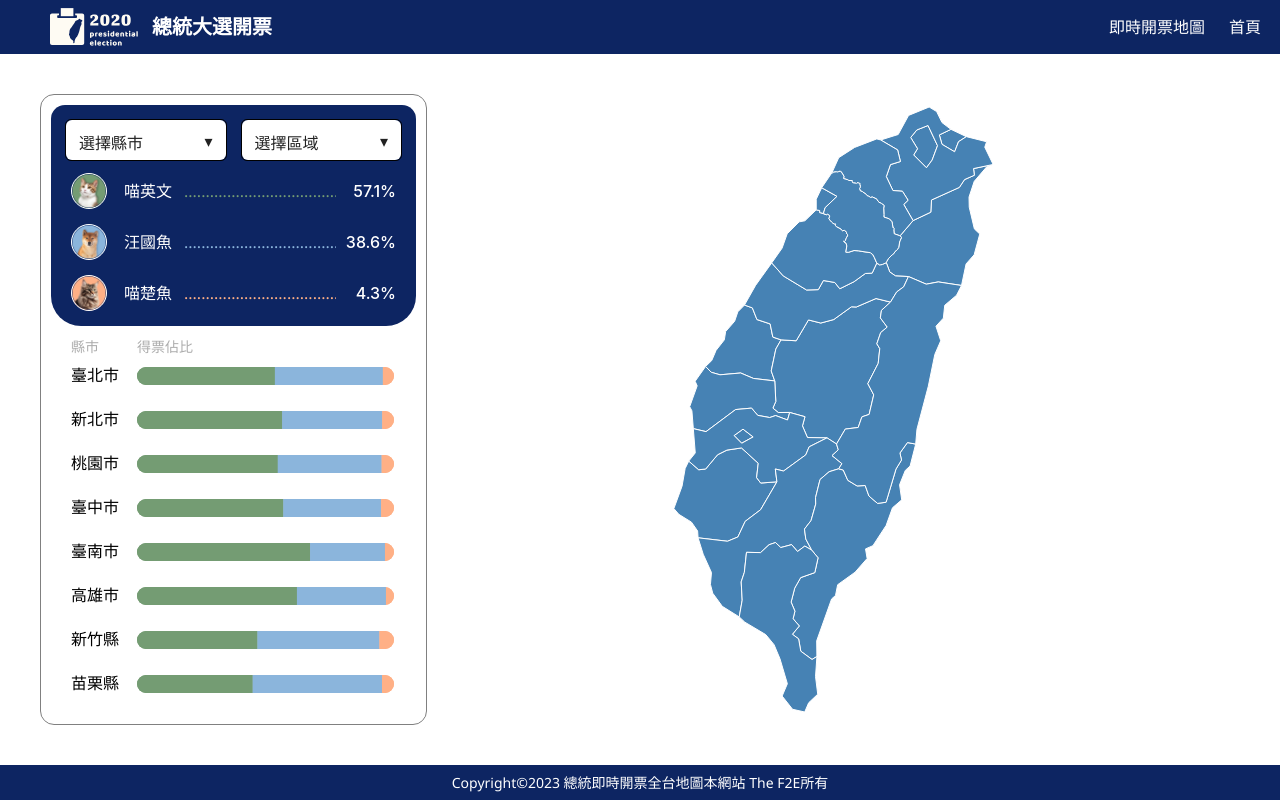
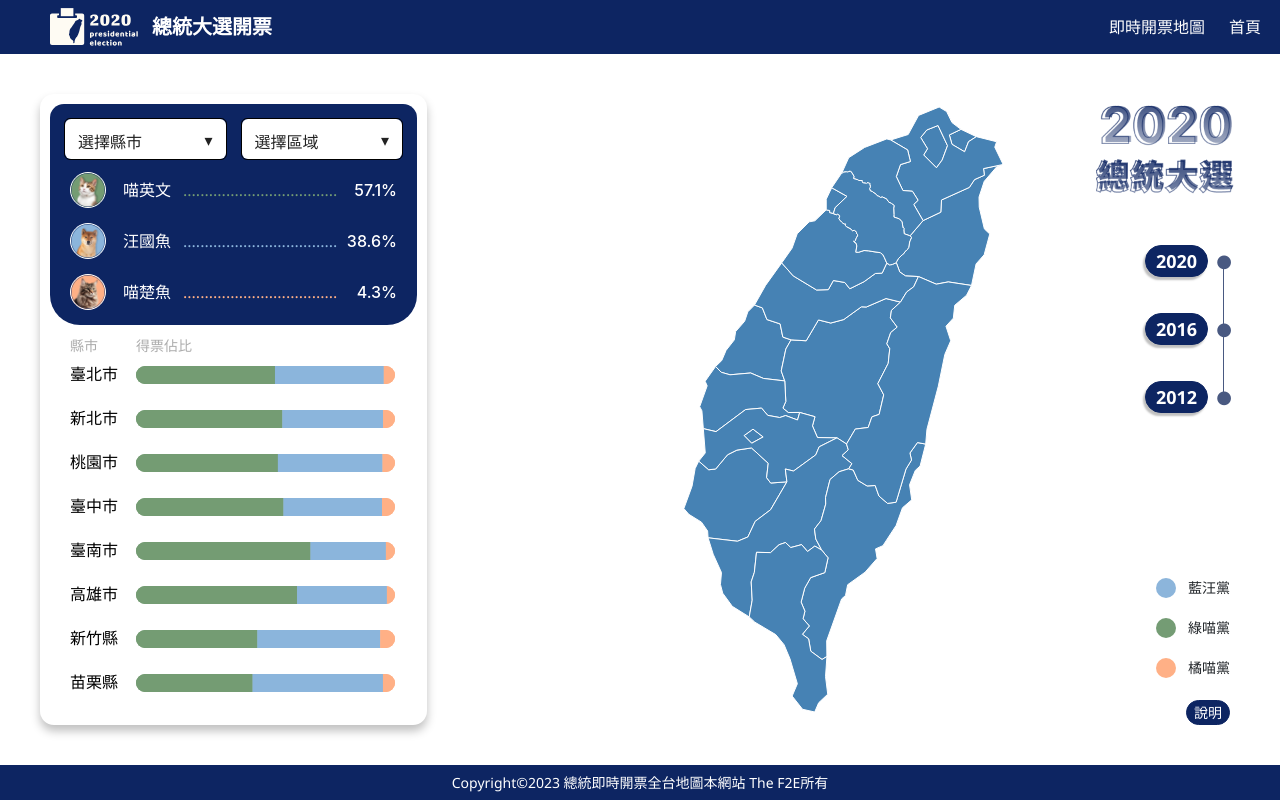
Before and after one commit to zim314/2023-F2E-Invoicing-System, a React (Vite) app: page / in a window 1280 px wide. Both pictures are taken after a click on the button 1100 px from the left and 426 px from the top of the page. Built offline with nearby package versions, Linux system fonts and the light colour scheme.

Commit message:
feat: 🎸 新增explainArea組件

```diff
--- a/src/component/ListButton/index.scss
+++ b/src/component/ListButton/index.scss
@@ -9,6 +9,11 @@
         position: absolute;
         top: 10px;
         left: 10px;
+        @media screen and (min-width: 1024px) {
+            height: 135px;
+            top: 16px;
+            left: 78px;
+        }
     }
 
     & > div:last-of-type {
@@ -19,9 +24,15 @@
 
     &__button {
         display: flex;
+        @media screen and (min-width: 1024px) {
+            flex-direction: row-reverse;
+        }
 
         & + & {
             margin-top: 20px;
+            @media screen and (min-width: 1024px) {
+                margin-top: 36px;
+            }
         }
 
         & > button {
@@ -30,6 +41,21 @@
             font-weight: 400;
             border: none;
             background-color: rgb(0,0,0,0);
+            @media screen and (min-width: 1024px) {
+                width: 63px;
+                height: 32px;
+                font-size: 18px;
+                font-weight: 700;
+                color: white;
+                background-color: #0D2562;
+                border: 1px solid #0D2562;
+                border-radius: 100px;
+                box-shadow: -2px 3px 2px 0px rgba(0, 0, 0, 0.25);
+                &:hover {
+                    color: #0D2562;
+                    background-color: white;
+                }
+            }
         }
     }
 
@@ -37,8 +63,13 @@
         width: 21px;
         height: 21px;
         color: #495981;
-        font-size: 13px;
+        font-size: 18px;
         line-height: 21px;
         text-align: center;
+        @media screen and (min-width: 1024px) {
+            width: 32px;
+            height: 32px;
+            line-height: 31px;
+        }
     }
 }
--- a/src/page/OpenBallot/index.scss
+++ b/src/page/OpenBallot/index.scss
@@ -1,6 +1,13 @@
 %controlPanelSize {
     height: 209px;
     border-radius: 6px 6px 0px 0px;
+}
+
+%explainAreaPoint {
+    width: 20px;
+    height: 20px;
+    border-radius: 99px;
+    margin-right: 12px;
 }
 
 .openBallpt {
@@ -17,6 +24,7 @@
         flex: 1;
         min-height: 100px;
         position: relative;
+        overflow: hidden;
 
         & > img {
             width: 100px;
@@ -54,8 +62,77 @@
             border-radius: 14px;
             flex-direction: column;
             background-color: white;
-            border: 1px solid gray;
+            box-shadow: 0px 6px 10px 0px rgba(0, 0, 0, 0.25);
+            margin-right: 20px;
         }
+    }
+}
+
+.explainArea {
+    position: relative;
+    margin-left: 20px;
+
+    & > img {
+        width: 144px;
+        height: 104px;
+    }
+
+    &__listButtonContainer {
+        position: absolute;
+        top: 151px;
+        right: 95px;
+    }
+
+    &__partisan {
+        display: flex;
+        font-size: 14px;
+        line-height: 20px;
+
+        & + & {
+            margin-top: 20px;
+        }
+
+        &Container {
+            position: absolute;
+            right: 10px;
+            bottom: 47px;
+        }
+    }
+
+    &__point-- {
+        &blue {
+            @extend %explainAreaPoint;
+            background-color: #8CB5DB;
+        }
+
+        &green {
+            @extend %explainAreaPoint;
+            background-color:  #749C74;
+        }
+
+        &orange {
+            @extend %explainAreaPoint;
+            background-color: #FFB086;
+        }
+    }
+
+    &__button {
+        width: 44px;
+        height: 25px;
+        color: white;
+        font-size: 14px;
+        line-height: 14px;
+        text-align: center;
+        background-color: #0D2562;
+        border: 1px solid #0D2562;
+        border-radius: 50px;
+        &:hover{
+            color: black;
+            background-color: white;
+        }
+        position: absolute;
+        right: 10px;
+        bottom: 0px;
     }
 }
 
--- a/src/page/OpenBallot/index.tsx
+++ b/src/page/OpenBallot/index.tsx
@@ -8,6 +8,7 @@ import * as d3 from 'd3';
 import RatioBar from '../../component/RatioBar';
 import candidateData from '../CandidateInfo/candidateData';
 import presidentialElection from '../../assets/images/map_2020.png';
+import presidentialElectionPC from '../../assets/images/map_2020--PC.png';
 import ListButton from '../../component/ListButton';
 import { explainPopupContext } from '../../layout/BasicLayout/index';
 import useRWD from '../../hook/useRWD';
@@ -98,6 +99,36 @@ const OpenBallpt = () => {
 
     return (
         <div className="openBallpt">
+            {device === 'PC' && (
+                <div className="explainArea">
+                    <img src={presidentialElectionPC} alt="" />
+                    <div className="explainArea__listButtonContainer">
+                        <ListButton changeState={() => {}} />
+                    </div>
+
+                    <div className="explainArea__partisanContainer">
+                        <div className="explainArea__partisan">
+                            <div className="explainArea__point--blue" />
+                            <div>藍汪黨</div>
+                        </div>
+                        <div className="explainArea__partisan">
+                            <div className="explainArea__point--green" />
+                            <div>綠喵黨</div>
+                        </div>
+                        <div className="explainArea__partisan">
+                            <div className="explainArea__point--orange" />
+                            <div>橘喵黨</div>
+                        </div>
+                    </div>
+
+                    <button
+                        className="explainArea__button"
+                        onClick={showExplainPopup}
+                    >
+                        說明
+                    </button>
+                </div>
+            )}
             <div className="openBallpt__mapContainer" ref={mapContainerRef}>
                 {device !== 'PC' && (
                     <>
```
Also changed, not shown: src/assets/images/map_2020--pc.png (added).
